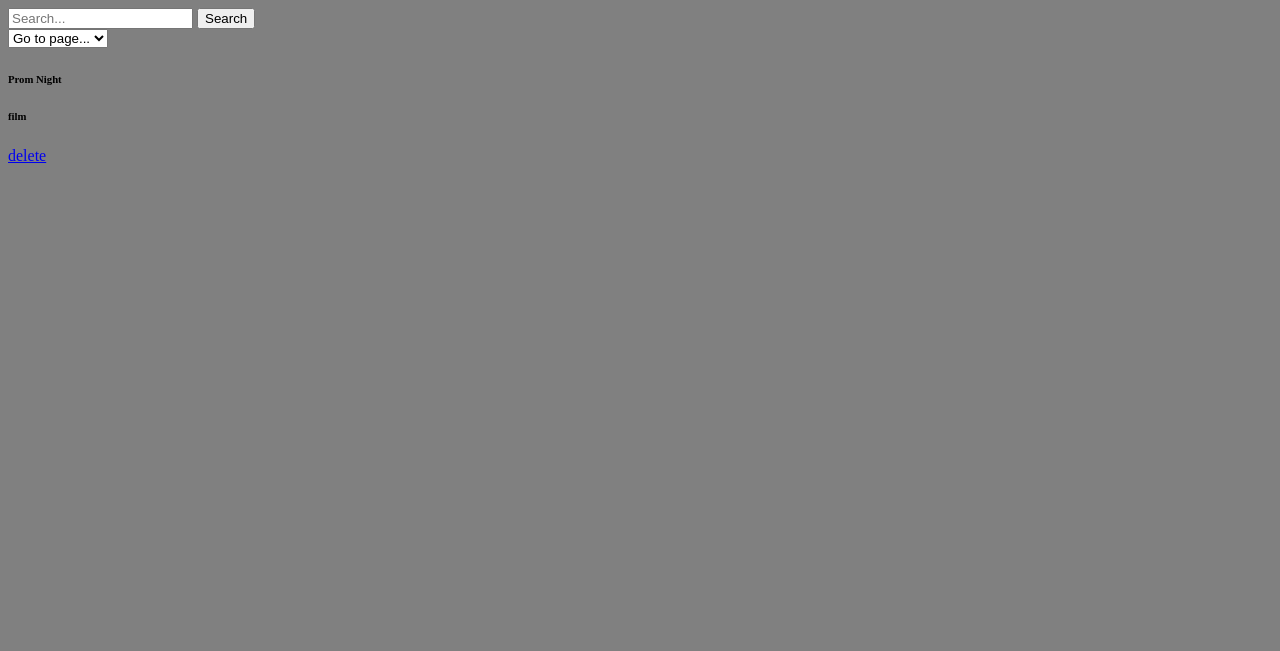
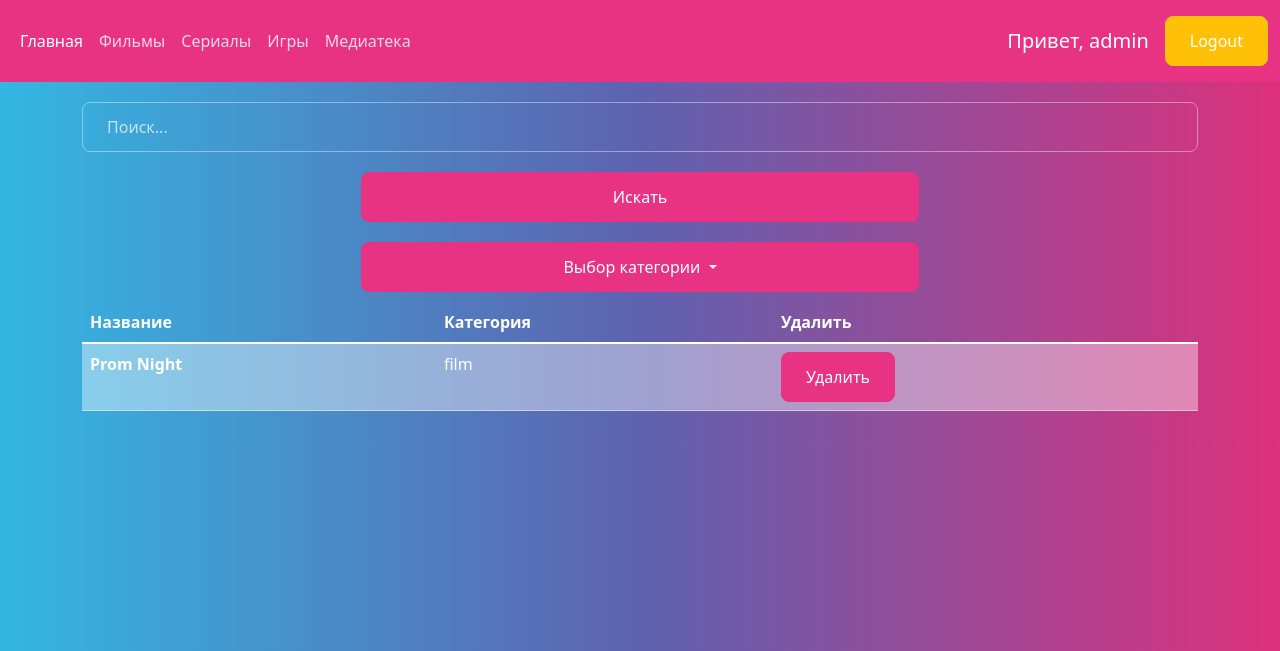
Before and after one commit to nickiteks/media-content-recommendation-system, a Django app: page /media_page/ in a window 1280 px wide. Shown: the top 651 px of the page. Run offline with Django 4.2, Linux system fonts and the light colour scheme; a user stored in the database is signed in; data comes from the database, SQL or seed files in the repository; some libraries are stand-ins or nearby versions.

Commit message:
media page

```diff
--- a/RSApp/RecSys/templates/RecSys/media.html
+++ b/RSApp/RecSys/templates/RecSys/media.html
@@ -1,30 +1,37 @@
-<!DOCTYPE html>
+{% extends 'RecSys/index.html' %}
 {% load static %}
-<link rel="stylesheet" type="text/css" href="{% static 'css/main.css' %}">
-<html lang="en">
-<head>
-    <meta charset="UTF-8">
-    <title>Recommend</title>
-</head>
-<body>
-    {% block content %}
+{% block content%}
+    <form style="margin-top:20px;" action="{% url 'search_media' %}" method="POST">
+        {% csrf_token %}
+        <input name="search_media" type="text" class="form-control" placeholder="Поиск..." id="inputDefault">
+        <button style="margin-top:20px; margin-left: 25%;width:50%;" class="btn btn-primary">Искать</button>
+    </form>
+<div class="btn-group" style="margin-top:20px;margin-bottom:10px;margin-top:20px; margin-left: 25%;width:50%;">
+  <button type="button" class="btn btn-primary dropdown-toggle" data-toggle="dropdown" aria-haspopup="true" aria-expanded="false">
+    Выбор категории
+  </button>
+  <div class="dropdown-menu" style="width:100%;">
+    <a class="dropdown-item" href="{% url 'media_films' %}">Фильмы</a>
+    <a class="dropdown-item" href="{% url 'media_games' %}">Игры</a>
+    <a class="dropdown-item" href="{% url 'media_series' %}">Сериалы</a>
+    <a class="dropdown-item" href="{% url 'media_page'  %}">Все</a>
+  </div>
+</div>
+<table class="table table-hover" style="width:100%;">
+  <thead>
+    <tr>
+      <th scope="col">Название</th>
+      <th scope="col">Категория</th>
+      <th scope="col">Удалить</th>
+    </tr>
+  </thead>
+  {% for media in medias %}
+  <tr class="table-secondary">
+      <th scope="row">{{media.title}}</th>
+      <td>{{media.category}}</td>
+      <td><a class="btn btn-primary" href="{% url 'delete_from_media' media.id %}">Удалить</a></td>
+  </tr>
+  {% endfor %}
+</table>
 
-    {% endblock content %}
-    <form action="{% url 'search_media' %}" method="POST">
-        {% csrf_token %}
-        <input name="search_media" type="text" placeholder="Search...">
-        <button class="btn btn-warning">Search</button>
-    </form>
-    <select onchange="window.location=this.options[this.selectedIndex].value">
-        <option value="">Go to page...</option>
-        <option value="{% url 'media_films' %}">films</option>
-        <option value="{% url 'media_games' %}">games</option>
-        <option value="{% url 'media_series' %}">series</option>
-    </select>
-    {% for media in medias %}
-        <h6><strong>{{media.title}}</strong></h6>
-        <h6><strong>{{media.category}}</strong></h6>
-        <a class="btn btn-outline-success" href="{% url 'delete_from_media' media.id %}">delete</a>
-    {% endfor %}
-</body>
-</html>
+{% endblock content%}
```
